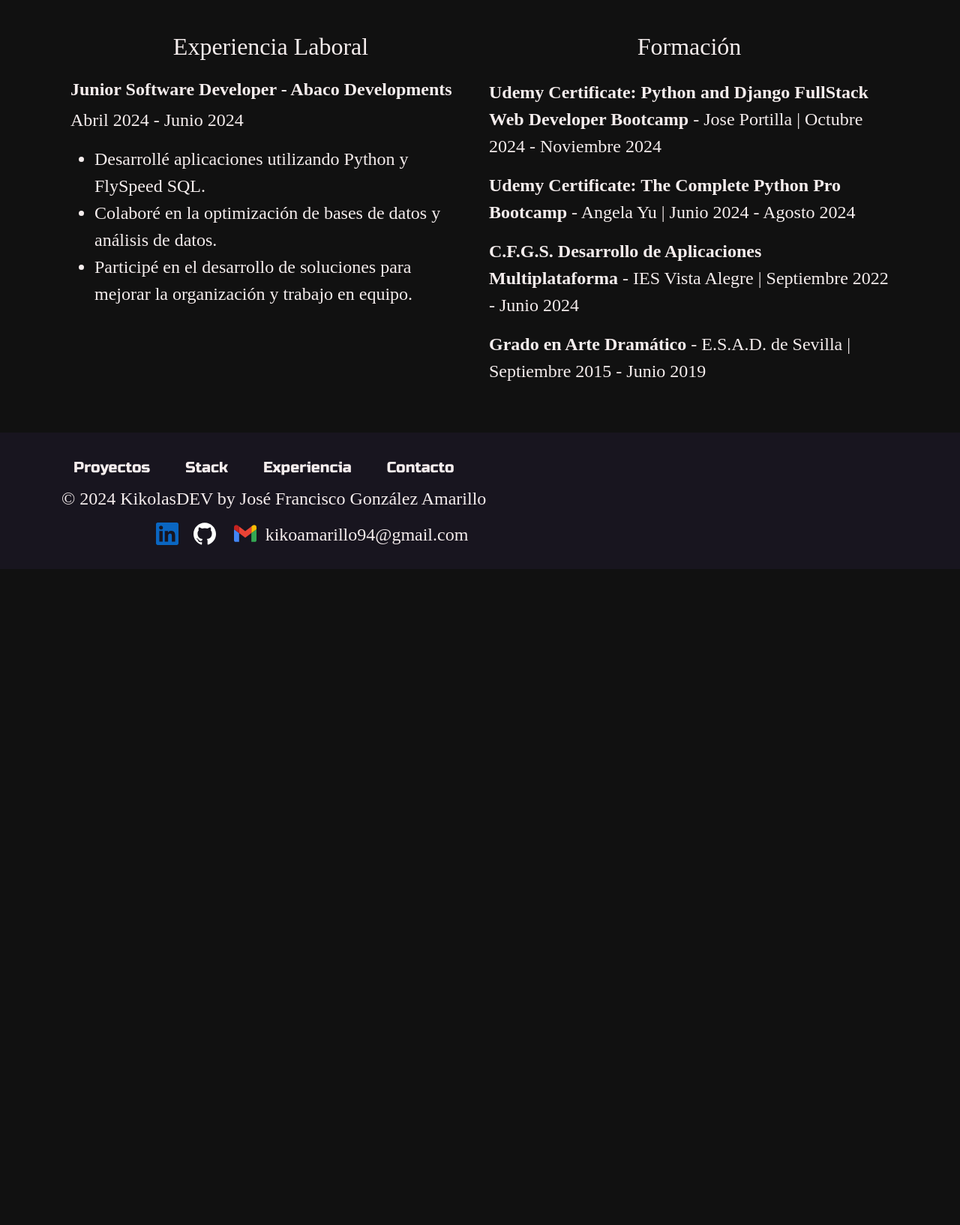
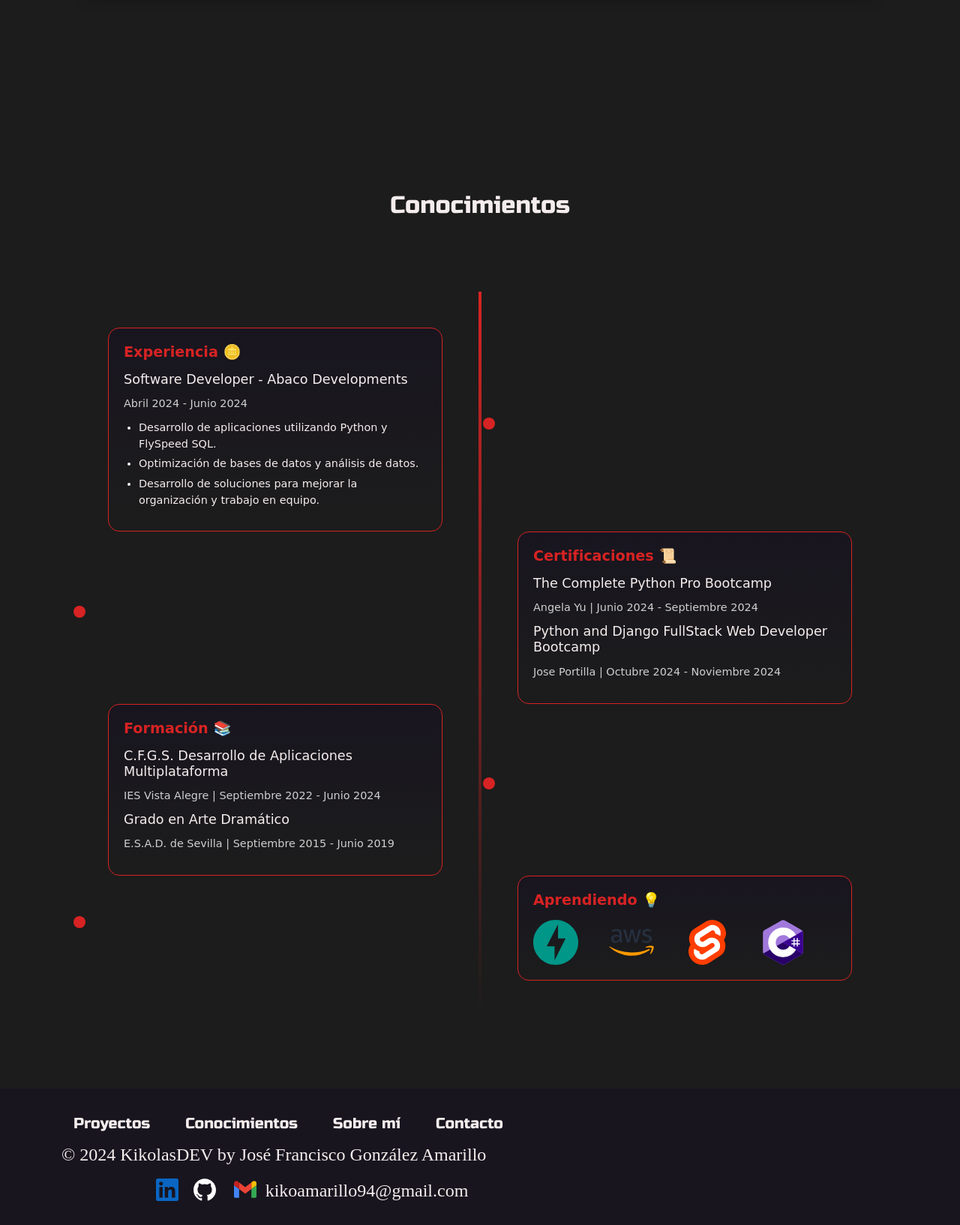
Before and after one commit to KikolasDEV/old_Portafolio, a Django app: page / in a window 1280 px wide. Shown: the part 2173-3807 px from the top of the page at 75% size. Before the commit the page ends 2932 px from the top, so only its background shows below. Run offline with Django 5.2, Linux system fonts and the light colour scheme; some libraries are stand-ins or nearby versions; some web fonts are replaced.

Commit message:
Presentación ready, conocimientos en progreso

```diff
--- a/myportfolio/static/css/style.css
+++ b/myportfolio/static/css/style.css
@@ -361,13 +361,45 @@ footer .nav-link:hover {
     margin-left: 5px;
 }
 
+.technologies {
+    display: flex;
+    justify-content: center;
+    align-items: center;
+    flex-wrap: wrap;
+    margin-top: 20px;
+}
+
+.tech-grid {
+    display: grid;
+    grid-template-columns: repeat(auto-fit, minmax(100px, 1fr));
+    justify-content: center;
+    align-items: center;
+    width: 100%;
+    max-width: 1200px;
+}
+
+.tech-grid img {
+    width: 60px;
+    height: 60px;
+    object-fit: contain;
+    transition: transform 0.3s ease;
+}
+
+.tech-grid img:hover {
+    transform: scale(1.1);
+}
+
+.icons-wrapper {
+    display: flex;
+    gap: 15px; /* Espaciado entre los íconos */
+}
+
 /* -------- Sección PROYECTOS -------- */
 @import url("https://fonts.googleapis.com/css2?family=Baloo+2:wght@400;600&display=swap");
 
 #proyectos {
     font-family: "Baloo 2", cursive;
     padding: 2rem 0;
-    background-color: #111;
 }
 
 #proyectos .postcard {
@@ -500,40 +532,95 @@ footer .nav-link:hover {
     }
 }
 
-/* ---- Sección STACK ---- */
-.slider {
-    width: 75vw;
-    height: auto;
-    margin: auto;
-    overflow: hidden;
+/* -------- Sección CONOCIMIENTOS -------- */
+/* ---- Timeline ---- */
+#conocimientos-timeline {
+    position: relative;
+    background: linear-gradient(to bottom, #1c1c1c, transparent 95%);
+    color: #F5EDED;
+    padding: 60px 0;
 }
 
-.slider .slide-track {
-    display: flex;
-    animation: scroll 40s linear infinite;
-    -webkit-animation: scroll 40s linear infinite;
-    width: calc(100px * 32);
+.timeline-line {
+    position: absolute;
+    top: 0;
+    left: 50%;
+    width: 4px;
+    height: 100%;
+    background: linear-gradient(to bottom, #D72323, transparent);
+    z-index: 1;
+    transform: translateX(-50%);
 }
 
-.slider .slide {
-    width: 100px;
+.timeline-circle {
+    width: 16px;
+    height: 16px;
+    background-color: #D72323;
+    border-radius: 50%;
+    z-index: 2;
+    position: absolute;
+    transform: translate(-50%, -50%);
 }
 
-.slider .slide img {
-    width: 80px;
-    height: 80px;
-    object-fit: contain;
+/* ---- Cards ----  */
+.knowledge-card {
+    background: linear-gradient(to bottom, #18151f, #1c1c1c);
+    font-family: "Baloo 2", cursive;
+    font-size: 1.5em;
+    border-radius: 15px;
+    border: 1px solid #D72323;
+    padding: 20px;
+    transition: transform 0.3s, box-shadow 0.3s;
+    width: 100%;
+    max-width: 500px;
+    max-height: 100%;
 }
 
-@keyframes scroll {
-    0% {
-        -webkit-transform: translateX(0);
-        transform: translateX(0);
-    }
-    100% {
-        -webkit-transform: translateX(calc(-100px * 16));
-        transform: translateX(calc(-100px * 16));
-    }
+.knowledge-card:hover {
+    transform: translateY(-5px);
+    box-shadow: 0 6px 25px rgba(215, 35, 35, 0.5);
+}
+
+/* Separación entre la línea y las cards */
+.col-md-6.d-flex.justify-content-end,
+.col-md-6.d-flex.justify-content-start {
+    padding: 0 50px; /* Separación de 50px respecto a la línea */
+}
+
+/* General */
+.knowledge-card h3 {
+    font-size: 1.2rem;
+    font-weight: bold;
+    color: #D72323;
+    margin-bottom: 15px;
+    display: flex;
+    align-items: center;
+    gap: 10px;
+}
+
+.knowledge-card h4 {
+    font-size: 1.1rem;
+    margin-bottom: 10px;
+    color: #F5EDED;
+}
+
+.knowledge-card p {
+    font-size: 0.9rem;
+    line-height: 1.6;
+    color: #cfcfcf;
+    margin-bottom: 10px;
+}
+
+.knowledge-card ul {
+    padding-left: 20px;
+    list-style: disc;
+    margin-bottom: 10px;
+}
+
+.knowledge-card ul li {
+    font-size: 0.9rem;
+    margin-bottom: 5px;
+    color: #F5EDED;
 }
 
 /* ---------------------- CONTACT.HTML ---------------------- */
--- a/myportfolio/templates/projects/base.html
+++ b/myportfolio/templates/projects/base.html
@@ -33,10 +33,10 @@
                 <a class="nav-link" href="#">Proyectos</a>
             </li>
             <li class="nav-item">
-                <a class="nav-link" href="#">Stack</a>
+                <a class="nav-link" href="#">Conocimientos</a>
             </li>
             <li class="nav-item">
-                <a class="nav-link" href="#">Experiencia</a>
+                <a class="nav-link" href="#">Sobre mí</a>
             </li>
             <li class="nav-item">
                 <a class="nav-link" href="{% url 'contact' %}">Contacto</a>
@@ -66,10 +66,10 @@
                     <a class="nav-link" href="#">Proyectos</a>
                 </li>
                 <li class="nav-item">
-                    <a class="nav-link" href="#">Stack</a>
+                    <a class="nav-link" href="#">Conocimientos</a>
                 </li>
                 <li class="nav-item">
-                    <a class="nav-link" href="#">Experiencia</a>
+                    <a class="nav-link" href="#">Sobre mí</a>
                 </li>
                 <li class="nav-item">
                     <a class="nav-link" href="{% url 'contact' %}">Contacto</a>
--- a/myportfolio/templates/projects/index.html
+++ b/myportfolio/templates/projects/index.html
@@ -4,13 +4,12 @@
 
 <div class="container py-5">
 
-    <!-- Sección: SOBRE-MÍ -->
-    <section id="sobre-mi" class="d-flex align-items-center mt-5 pt-5 pb-5 russo-one-regular">
-        <!--<div id="particles-js"></div>-->
+    <!-- Sección: PRESENTACIÓN -->
+    <section id="presentacion" class="d-flex align-items-center mt-5 pt-5 pb-5 russo-one-regular">
         <div class="content-wrapper">
             <div class="row align-items-center">
                 <!-- Columna Izquierda -->
-                <div class="col-md-4 text-center px-5 py-5">
+                <div class="col-md-4 text-start px-5 py-5">
                     <img src="{% static 'images/Kiko_Amarillo_CARA.jpg' %}" alt="José Francisco González Amarillo" class="rounded-circle profile-image mb-3">
                     <div class="ubicacion-container d-flex align-items-center justify-content-center">
                         <div class="ubicacion">
@@ -53,17 +52,30 @@
                     </div>
                 </div>
             </div>
-            <!--<div class="frase-celebre">
-                <p>"Somos individuos únicos y auténticos que nos conformamos con respuestas programadas. Bastaría con alterar los parámetros."</p>
-            </div>-->
+            <div class="technologies mt-5 pt-5 mb-5">
+                <div class="tech-grid">
+                    <img src="{% static 'images/tecnologias/python.svg' %}" alt="python">
+                    <img src="{% static 'images/tecnologias/django.svg' %}" alt="django">
+                    <img src="{% static 'images/tecnologias/flask.svg' %}" alt="flask">
+                    <img src="{% static 'images/tecnologias/html.svg' %}" alt="html">
+                    <img src="{% static 'images/tecnologias/css.svg' %}" alt="css">
+                    <img src="{% static 'images/tecnologias/bootstrap.svg' %}" alt="bootstrap">
+                    <img src="{% static 'images/tecnologias/javascript.svg' %}" alt="javascript">
+                    <img src="{% static 'images/tecnologias/mysql.svg' %}" alt="mysql">
+                    <img src="{% static 'images/tecnologias/postgresql.svg' %}" alt="postgresql">
+                    <img src="{% static 'images/tecnologias/sqlite.svg' %}" alt="sqlite">
+                    <img src="{% static 'images/tecnologias/git.svg' %}" alt="git">
+                    <img src="{% static 'images/tecnologias/github.svg' %}" alt="github">
+                </div>
+            </div>
         </div>
     </section>
 
 
     <!-- Sección: Proyectos -->
-    <section id="proyectos" class="dark">
+    <section id="proyectos" class="dark mt-5">
         <div class="container">
-            <h1 class="h1 text-center russo-one-regular mb-5">Proyectos</h1>
+            <h2 class="h2 text-center russo-one-regular mb-5">Proyectos</h2>
 
             <!-- Tarjeta Proyecto 1 -->
             <article class="postcard">
@@ -158,77 +170,81 @@
     </section>
 
 
-    <!-- Sección: Tecnologías y Herramientas con Animación -->
-    <section id="tecnologias" class="mt-5">
-        <h2 class="text-center">Tecnologías y Herramientas</h2>
-        <div class="slider">
-            <div class="slide-track">
-                <div class="slide"><img src="{% static 'images/tecnologias/python.svg' %}" alt="python"></div>
-                <div class="slide"><img src="{% static 'images/tecnologias/django.svg' %}" alt="django"></div>
-                <div class="slide"><img src="{% static 'images/tecnologias/flask.svg' %}" alt="flask"></div>
-                <div class="slide"><img src="{% static 'images/tecnologias/git.svg' %}" alt="git"></div>
-                <div class="slide"><img src="{% static 'images/tecnologias/github.svg' %}" alt="github"></div>
-                <div class="slide"><img src="{% static 'images/tecnologias/html.svg' %}" alt="html"></div>
-                <div class="slide"><img src="{% static 'images/tecnologias/css.svg' %}" alt="css"></div>
-                <div class="slide"><img src="{% static 'images/tecnologias/javascript.svg' %}" alt="javascript"></div>
-                <div class="slide"><img src="{% static 'images/tecnologias/bootstrap.svg' %}" alt="bootstrap"></div>
-                <div class="slide"><img src="{% static 'images/tecnologias/java.svg' %}" alt="java"></div>
-                <div class="slide"><img src="{% static 'images/tecnologias/mysql.svg' %}" alt="mysql"></div>
-                <div class="slide"><img src="{% static 'images/tecnologias/postgresql.svg' %}" alt="postgresql"></div>
-                <div class="slide"><img src="{% static 'images/tecnologias/sqlite.svg' %}" alt="sqlite"></div>
-                <div class="slide"><img src="{% static 'images/tecnologias/csharp.svg' %}" alt="csharp"></div>
-                <div class="slide"><img src="{% static 'images/tecnologias/godot.svg' %}" alt="godot"></div>
-                <div class="slide"><img src="{% static 'images/tecnologias/unity.svg' %}" alt="unity"></div>
-
-                <div class="slide"><img src="{% static 'images/tecnologias/python.svg' %}" alt="python"></div>
-                <div class="slide"><img src="{% static 'images/tecnologias/django.svg' %}" alt="django"></div>
-                <div class="slide"><img src="{% static 'images/tecnologias/flask.svg' %}" alt="flask"></div>
-                <div class="slide"><img src="{% static 'images/tecnologias/git.svg' %}" alt="git"></div>
-                <div class="slide"><img src="{% static 'images/tecnologias/github.svg' %}" alt="github"></div>
-                <div class="slide"><img src="{% static 'images/tecnologias/html.svg' %}" alt="html"></div>
-                <div class="slide"><img src="{% static 'images/tecnologias/css.svg' %}" alt="css"></div>
-                <div class="slide"><img src="{% static 'images/tecnologias/javascript.svg' %}" alt="javascript"></div>
-                <div class="slide"><img src="{% static 'images/tecnologias/bootstrap.svg' %}" alt="bootstrap"></div>
-                <div class="slide"><img src="{% static 'images/tecnologias/java.svg' %}" alt="java"></div>
-                <div class="slide"><img src="{% static 'images/tecnologias/mysql.svg' %}" alt="mysql"></div>
-                <div class="slide"><img src="{% static 'images/tecnologias/postgresql.svg' %}" alt="postgresql"></div>
-                <div class="slide"><img src="{% static 'images/tecnologias/sqlite.svg' %}" alt="sqlite"></div>
-                <div class="slide"><img src="{% static 'images/tecnologias/csharp.svg' %}" alt="csharp"></div>
-                <div class="slide"><img src="{% static 'images/tecnologias/godot.svg' %}" alt="godot"></div>
-                <div class="slide"><img src="{% static 'images/tecnologias/unity.svg' %}" alt="unity"></div>
+    <!-- Sección: CONOCIMIENTOS -->
+    <section id="conocimientos-timeline" class="py-5 mt-5 pt-5">
+        <h2 class="h2 text-center russo-one-regular py-5 mt-5 mb-5">Conocimientos</h2>
+        <div class="container position-relative py-5">
+            <!-- Línea central -->
+            <div class="timeline-line"></div>
+            <!-- Card 1 -->
+            <div class="row g-4">
+                <div class="col-md-6 d-flex justify-content-end">
+                    <div class="knowledge-card">
+                        <h3>Experiencia 🪙</h3>
+                        <h4>Software Developer - Abaco Developments</h4>
+                        <p>Abril 2024 - Junio 2024</p>
+                        <ul>
+                            <li>Desarrollo de aplicaciones utilizando Python y FlySpeed SQL.</li>
+                            <li>Optimización de bases de datos y análisis de datos.</li>
+                            <li>Desarrollo de soluciones para mejorar la organización y trabajo en equipo.</li>
+                        </ul>
+                    </div>
+                </div>
+                <div class="col-md-6 position-relative d-flex align-items-center">
+                    <div class="timeline-circle"></div>
+                </div>
+            </div>
+            <!-- Card 2 -->
+            <div class="row g-4">
+                <div class="col-md-6 position-relative d-flex align-items-center">
+                    <div class="timeline-circle"></div>
+                </div>
+                <div class="col-md-6 d-flex justify-content-start">
+                    <div class="knowledge-card">
+                        <h3>Certificaciones 📜</h3>
+                        <h4>The Complete Python Pro Bootcamp</h4>
+                        <p>Angela Yu | Junio 2024 - Septiembre 2024</p>
+                        <h4>Python and Django FullStack Web Developer Bootcamp</h4>
+                        <p>Jose Portilla | Octubre 2024 - Noviembre 2024</p>
+                    </div>
+                </div>
+            </div>
+            <!-- Card 3 -->
+            <div class="row g-4">
+                <div class="col-md-6 d-flex justify-content-end">
+                    <div class="knowledge-card">
+                        <h3>Formación 📚</h3>
+                        <h4>C.F.G.S. Desarrollo de Aplicaciones Multiplataforma</h4>
+                        <p>IES Vista Alegre | Septiembre 2022 - Junio 2024</p>
+                        <h4>Grado en Arte Dramático</h4>
+                        <p>E.S.A.D. de Sevilla | Septiembre 2015 - Junio 2019</p>
+                    </div>
+                </div>
+                <div class="col-md-6 position-relative d-flex align-items-center">
+                    <div class="timeline-circle"></div>
+                </div>
+            </div>
+            <!-- Card 4 -->
+            <div class="row g-4">
+                <div class="col-md-6 position-relative d-flex align-items-center">
+                    <div class="timeline-circle"></div>
+                </div>
+                <div class="col-md-6 d-flex justify-content-start">
+                    <div class="knowledge-card">
+                        <h3>Aprendiendo 💡</h3>
+                        <div class="tech-grid">
+                            <img src="{% static 'images/tecnologias/fastapi.svg' %}" alt="FastAPI">
+                            <img src="{% static 'images/tecnologias/aws.svg' %}" alt="AWS">
+                            <img src="{% static 'images/tecnologias/svelte.svg' %}" alt="Svelte">
+                            <img src="{% static 'images/tecnologias/csharp.svg' %}" alt="C#">
+                        </div>
+                    </div>
+                </div>
             </div>
         </div>
     </section>
 
-    <!-- Sección: Experiencia y Formación en dos columnas -->
-    <section id="info-profesional" class="mt-5">
-        <div class="row">
-            <!-- Columna de Experiencia -->
-            <div class="col-md-6">
-                <h2 class="text-center">Experiencia Laboral</h2>
-                <div class="mt-4">
-                    <h4><strong>Junior Software Developer - Abaco Developments</strong></h4>
-                    <p>Abril 2024 - Junio 2024</p>
-                    <ul>
-                        <li>Desarrollé aplicaciones utilizando Python y FlySpeed SQL.</li>
-                        <li>Colaboré en la optimización de bases de datos y análisis de datos.</li>
-                        <li>Participé en el desarrollo de soluciones para mejorar la organización y trabajo en equipo.</li>
-                    </ul>
-                </div>
-            </div>
 
-            <!-- Columna de Formación -->
-            <div class="col-md-6">
-                <h2 class="text-center">Formación</h2>
-                <div class="mt-4">
-                    <p><strong>Udemy Certificate: Python and Django FullStack Web Developer Bootcamp</strong> - Jose Portilla | Octubre 2024 - Noviembre 2024</p>
-                    <p><strong>Udemy Certificate: The Complete Python Pro Bootcamp</strong> - Angela Yu | Junio 2024 - Agosto 2024</p>
-                    <p><strong>C.F.G.S. Desarrollo de Aplicaciones Multiplataforma</strong> - IES Vista Alegre | Septiembre 2022 - Junio 2024</p>
-                    <p><strong>Grado en Arte Dramático</strong> - E.S.A.D. de Sevilla | Septiembre 2015 - Junio 2019</p>
-                </div>
-            </div>
-        </div>
-    </section>
 </div>
 
 {% endblock %}
```
Also changed, not shown: other parts of myportfolio/static/css/style.css (+19 -19 lines), myportfolio/static/images/tecnologias/aws.svg (added), myportfolio/static/images/tecnologias/fastapi.svg (added), myportfolio/static/images/tecnologias/svelte.svg (added).
